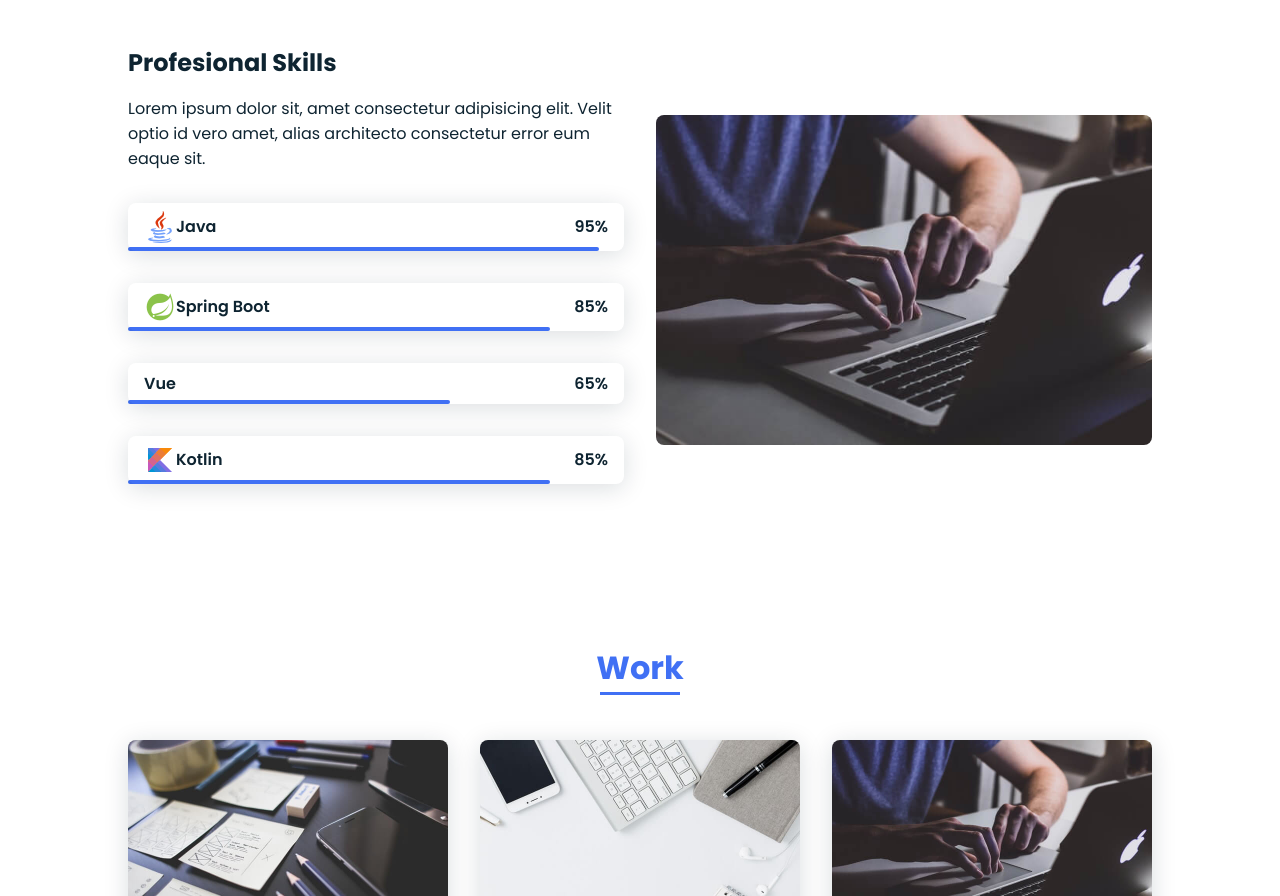
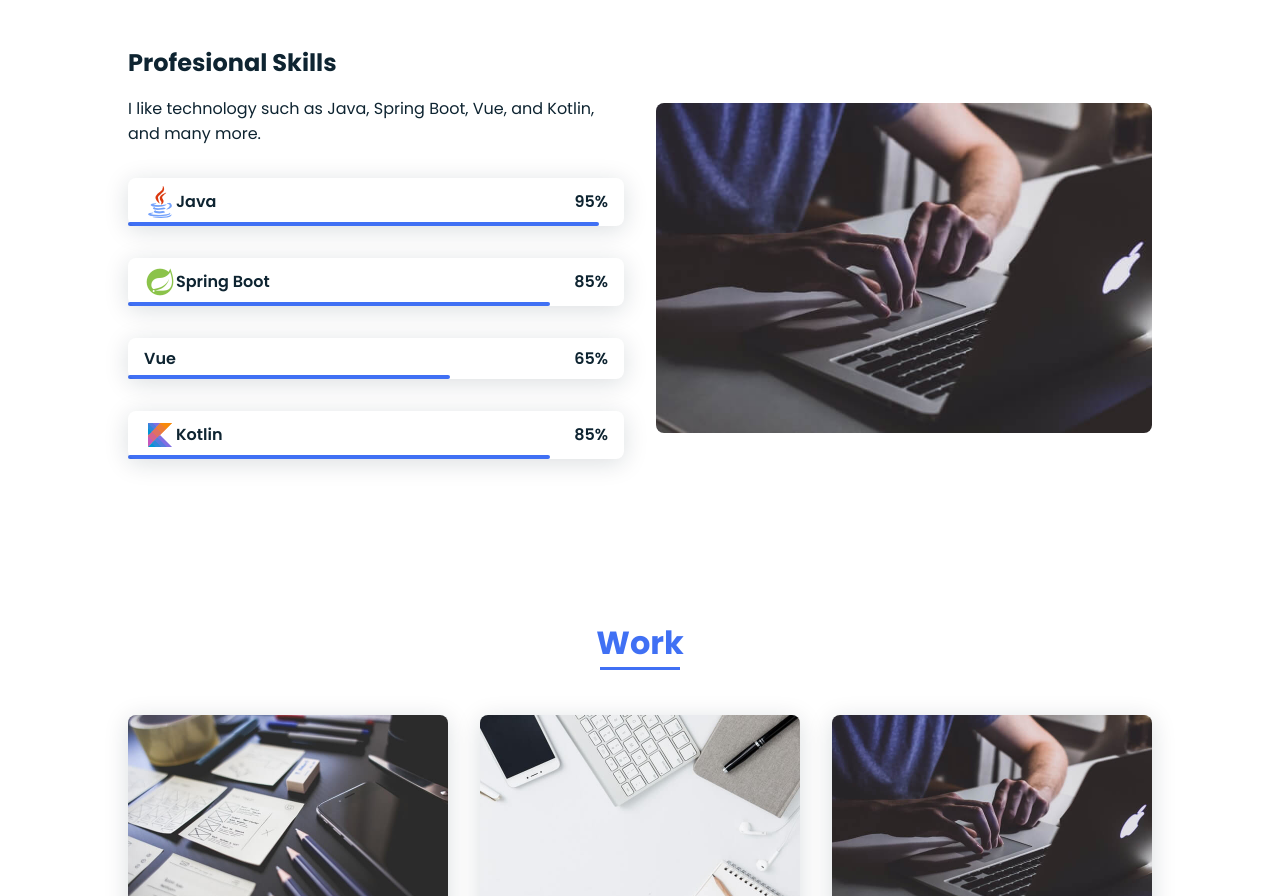
Before and after one commit to jansennn/profile-andreas, a plain HTML site: page index.html in a window 1280 px wide. Shown: the part 1525-2421 px from the top of the page. Drawn offline with nearby package versions, Linux system fonts and the light colour scheme.

Commit message:
update index.html

```diff
--- a/index.html
+++ b/index.html
@@ -78,7 +78,7 @@
                 <div class="skills__container bd-grid">
                     <div>
                         <h2 class="skills__subtitle">Profesional Skills</h2>
-                        <p class="skills__text">Lorem ipsum dolor sit, amet consectetur adipisicing elit. Velit optio id vero amet, alias architecto consectetur error eum eaque sit.</p>
+                        <p class="skills__text">I like technology such as Java, Spring Boot, Vue, and Kotlin, and many more.</p>
                         <div class="skills__data">
                             <div class="skills__names">
                                 <img src="assets/img/java.png" alt="">
```
